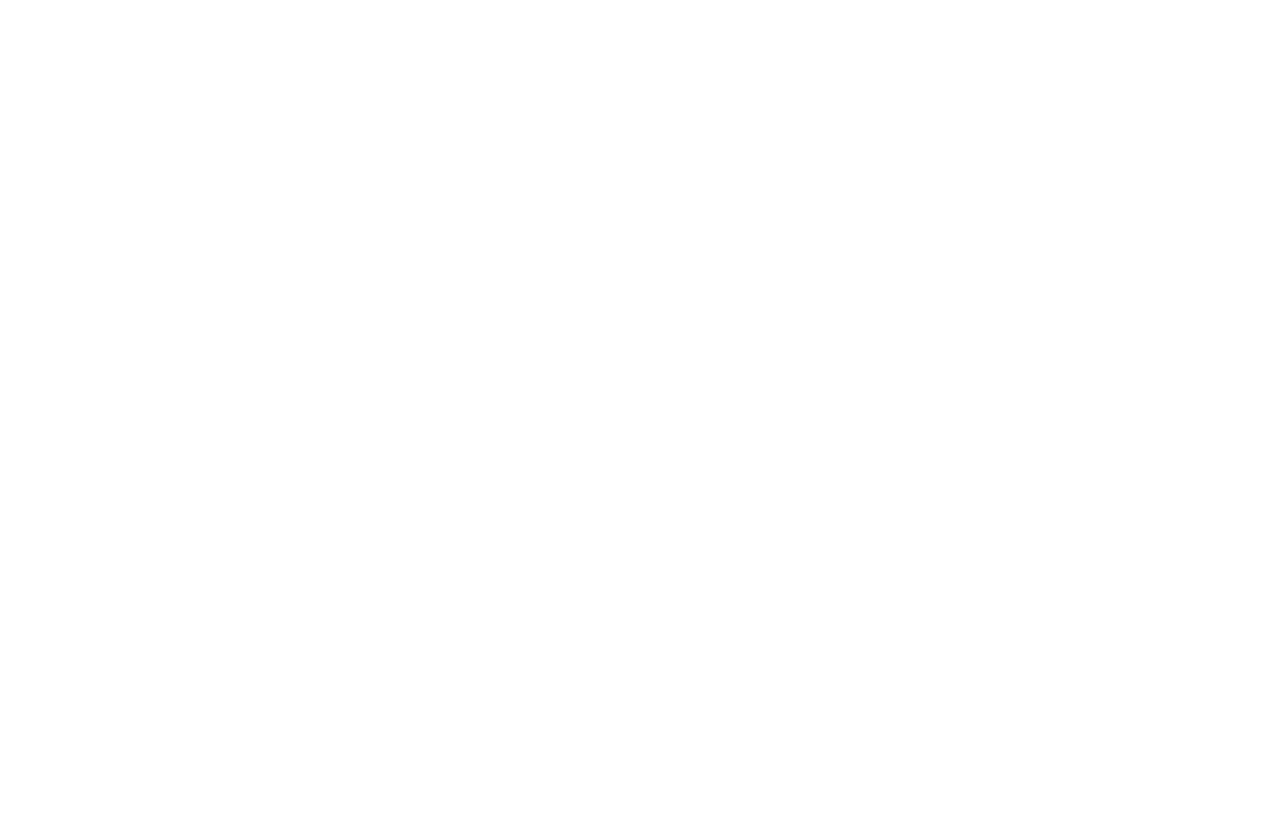
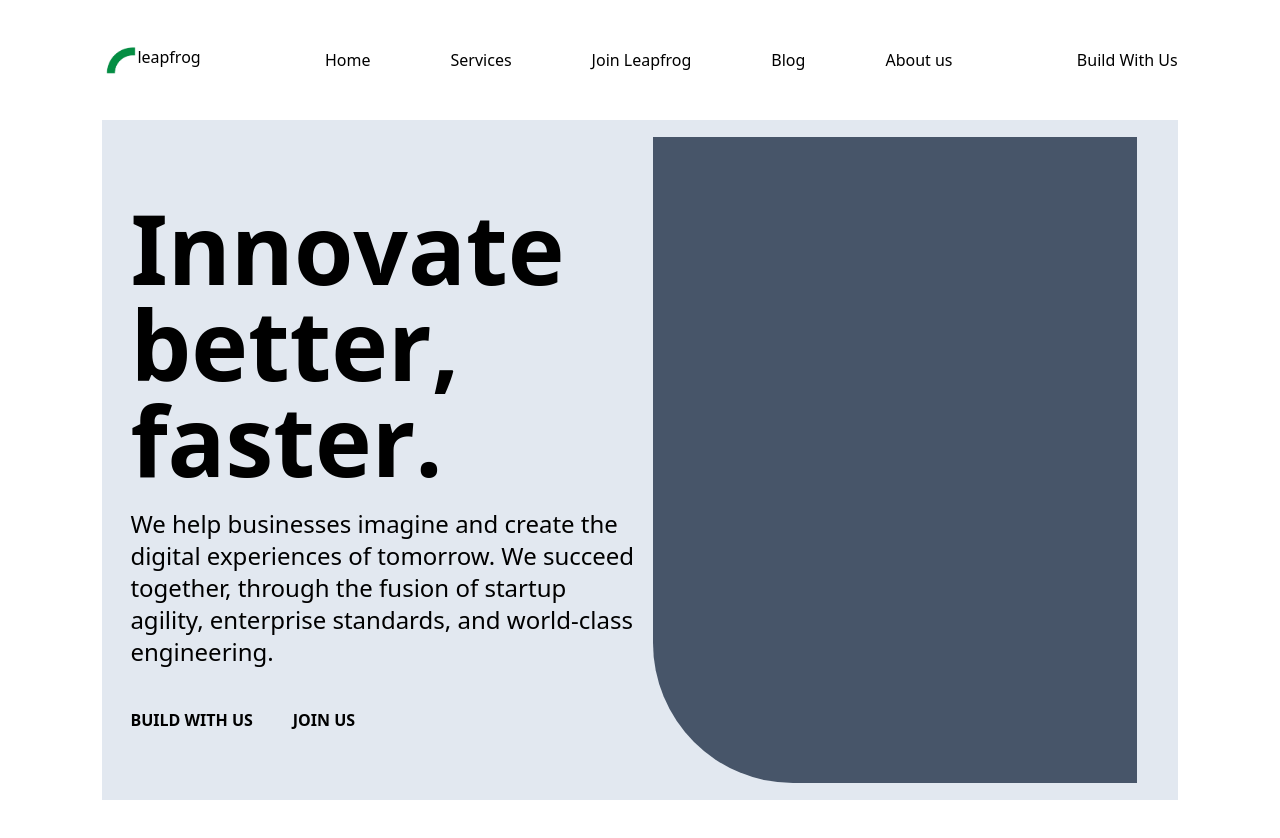
Before and after one commit to dhirajs16/leapfrog-frontend-clone, a plain HTML site: page index.html in a window 1280 px wide. Shown: the top 838 px of the page. Before the commit the page ends 800 px from the top, so only its background shows below. Drawn offline with nearby package versions, Linux system fonts and the light colour scheme; a web font is replaced by a local one.

Commit message:
Added some components in the homepage

```diff
--- a/index.html
+++ b/index.html
@@ -1,14 +1,82 @@
 <!DOCTYPE html>
 <html lang="en">
+
 <head>
     <meta charset="UTF-8">
     <meta name="viewport" content="width=device-width, initial-scale=1.0">
-    <title>Document</title>
+    <link rel="shortcut icon" href="./assets/favicon.ico" type="image/x-icon">
+    <title>Leapfrog Technology | Innovate better and faster</title>
     <script src="https://cdn.tailwindcss.com"></script>
     <link rel="stylesheet" href="./style.css">
 </head>
+
 <body>
+    <div id="main">
+        <div id="home" class="w-full h-[400vh]">
+            <!-- nav bar -->
+            <nav class="fixed w-full h-[120px] px-[8vw] flex justify-between items-center bg-white">
+                <div class="flex">
+                    <img class="w-[35px] h-[30px]" src="./assets/logo.png" alt="">
+                    <h3>leapfrog</h3>
+                </div>
+                <div class="flex gap-20">
+                    <a href="">Home</a>
+                    <a href="">Services</a>
+                    <a href="">Join Leapfrog</a>
+                    <a href="">Blog</a>
+                    <a href="">About us</a>
+                </div>
+                <div>
+                    <a href="">Build With Us</a>
+                </div>
+            </nav>
 
-    <script src="./script.js"></script>
+            <!-- hero section -->
+            <div class=" w-[84vw] mx-auto h-[100vh] bg-slate-200 pt-[120px] px-7 grid grid-cols-2 text-[poppins]">
+                <div class="col-span-1 flex flex-col pt-[80px]">
+                    <h3 class="text-8xl font-extrabold flex">
+                        <span>I</span>
+                        <span>n</span>
+                        <span>n</span>
+                        <span>o</span>
+                        <span>v</span>
+                        <span>a</span>
+                        <span>t</span>
+                        <span>e</span>
+                    </h3>
+                    <h3 class="text-8xl font-extrabold flex">
+                        <span>b</span>
+                        <span>e</span>
+                        <span>t</span>
+                        <span>t</span>
+                        <span>e</span>
+                        <span>r</span>
+                        <span>,</span>
+                    </h3>
+                    <h3 class="text-8xl font-extrabold flex">
+                        <span>f</span>
+                        <span>a</span>
+                        <span>s</span>
+                        <span>t</span>
+                        <span>e</span>
+                        <span>r</span>
+                        <span>.</span>
+                    </h3>
+                    <p class="text-2xl pt-5">We help businesses imagine and create the digital experiences of tomorrow. We succeed
+                        together, through the fusion of startup agility, enterprise standards, and world-class
+                        engineering.
+                    </p>
+                    <div class="flex items-center pt-10 uppercase font-bold gap-10">
+                        <a href="">Build with us</a>
+                        <a href="">join us</a>
+                    </div>
+                </div>
+                <div class="col-span-1 flex justify-center items-center overflow-hidden">
+                    <div class="h-[95%] w-[95%] bg-slate-600 rounded-es-[140px]"></div>
+                </div>
+            </div>
+        </div>
+    </div>
 </body>
+
 </html>
--- a/style.css
+++ b/style.css
@@ -1,3 +1,6 @@
+@import url('https://fonts.googleapis.com/css2?family=Poppins:ital,wght@0,100;0,200;0,300;0,400;0,500;0,600;0,700;0,800;0,900;1,100;1,200;1,300;1,400;1,500;1,600;1,700;1,800;1,900&family=Sofia+Sans:ital,wght@0,1..1000;1,1..1000&display=swap');
+
+
 * {
     margin: 0;
     padding: 0;
@@ -9,3 +12,8 @@ html, body {
     width: 100%;
     /* background-color: red; */
 }
+
+
+#logo-title, .nav-link a {
+    font-family: "Sofia Sans";
+}
```
Also changed, not shown: assets/favicon.ico (added), assets/logo.png (added).
